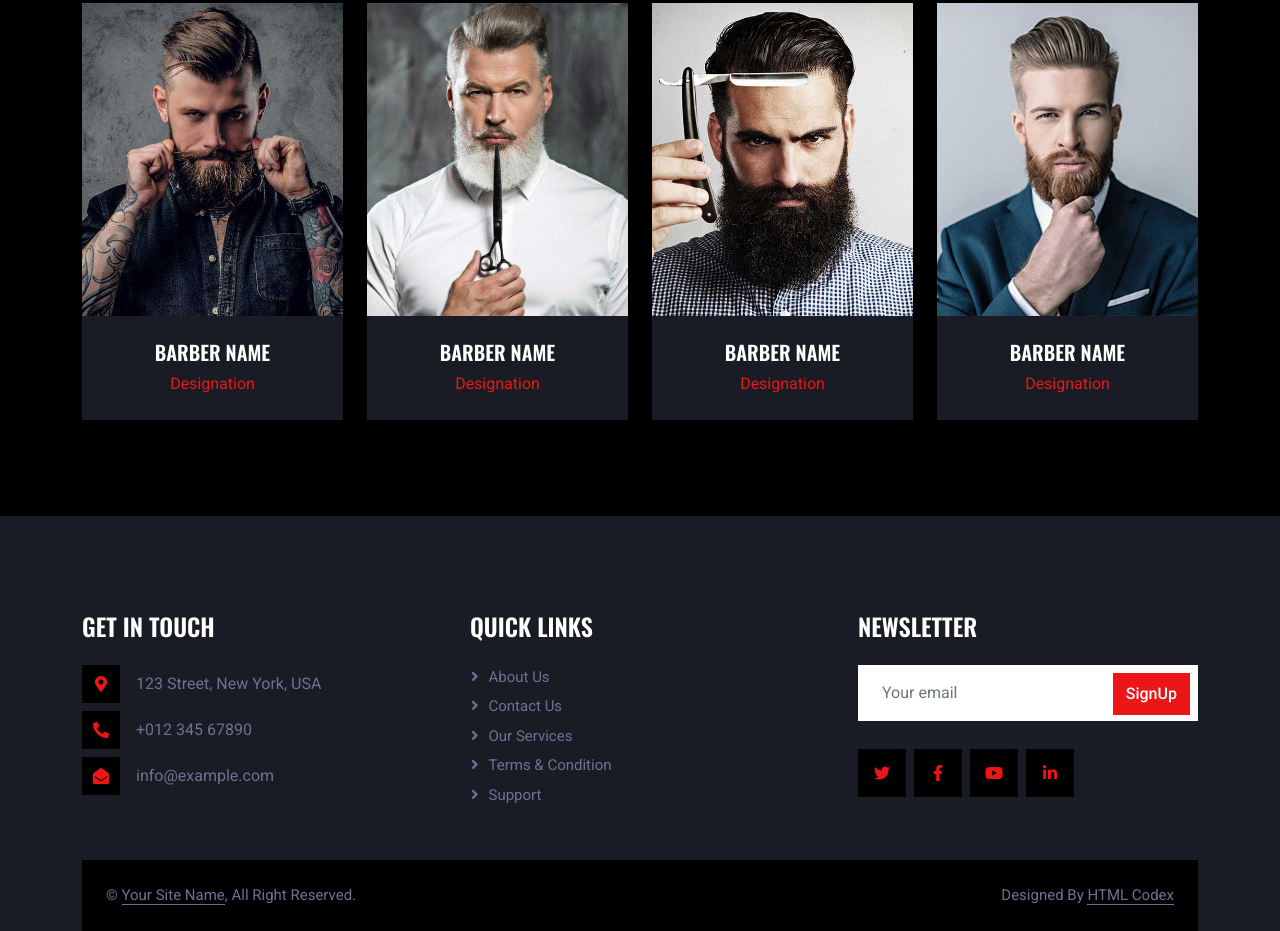
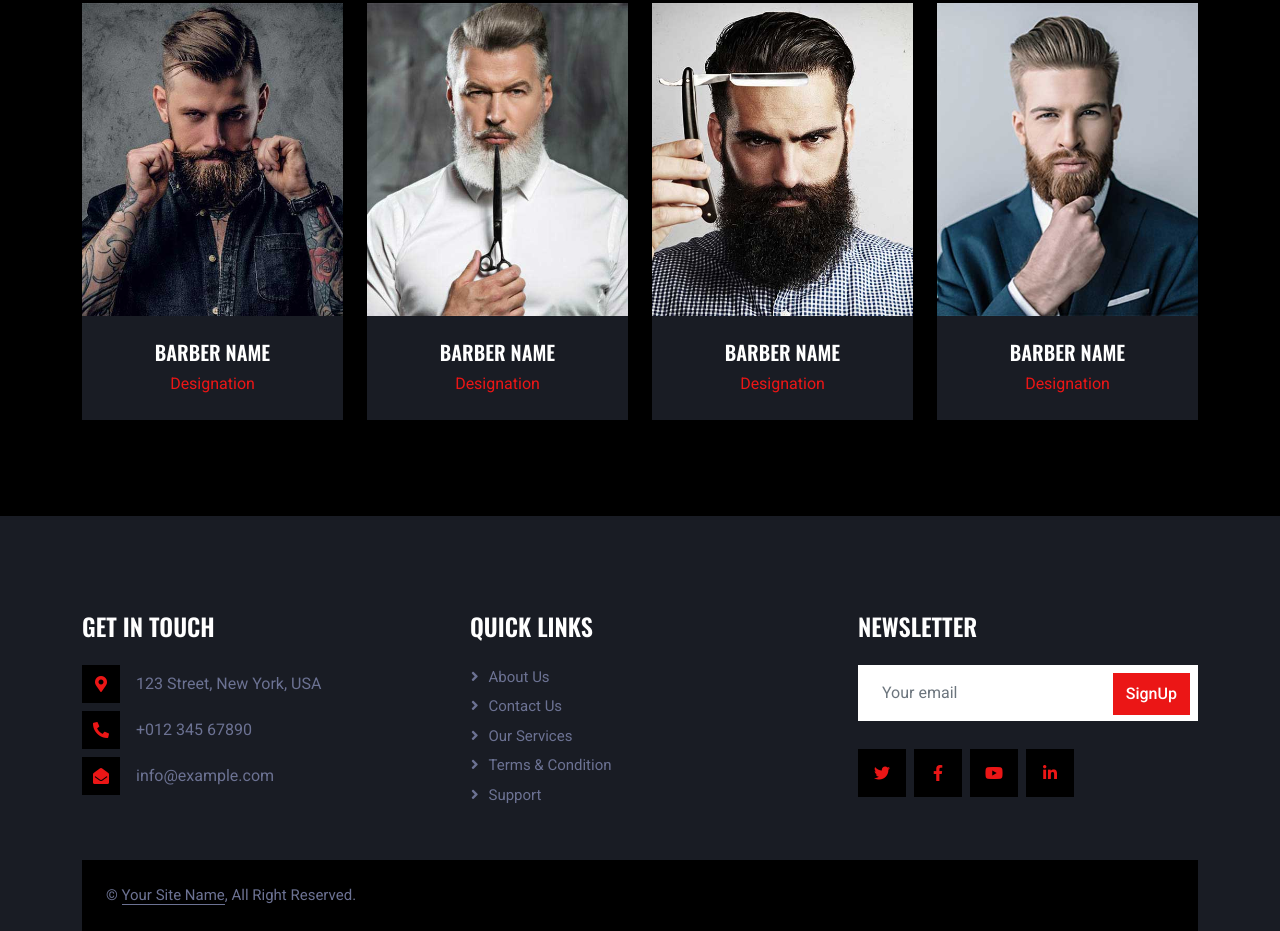
Before and after one commit to primebeast/haircut.github.io, a plain HTML site: page about.html in a window 1280 px wide. Shown: the part 1225-2156 px from the top of the page. Drawn offline with nearby package versions, Linux system fonts and the light colour scheme.

Commit message:
Update about.html

```diff
--- a/about.html
+++ b/about.html
@@ -257,7 +257,6 @@
                     </div>
                     <div class="col-md-6 text-center text-md-end">
                         <!--/*** This template is free as long as you keep the footer author’s credit link/attribution link/backlink. If you'd like to use the template without the footer author’s credit link/attribution link/backlink, you can purchase the Credit Removal License from "https://htmlcodex.com/credit-removal". Thank you for your support. ***/-->
-                        Designed By <a class="border-bottom" href="https://htmlcodex.com">HTML Codex</a>
                     </div>
                 </div>
             </div>
```
